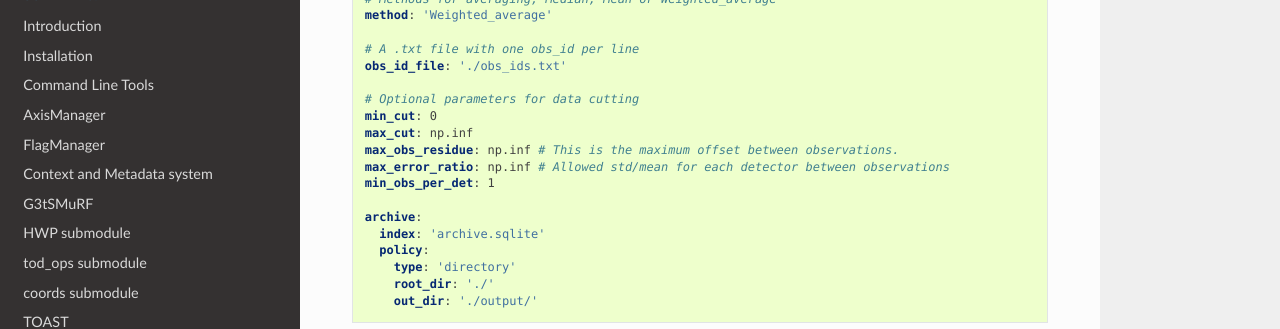
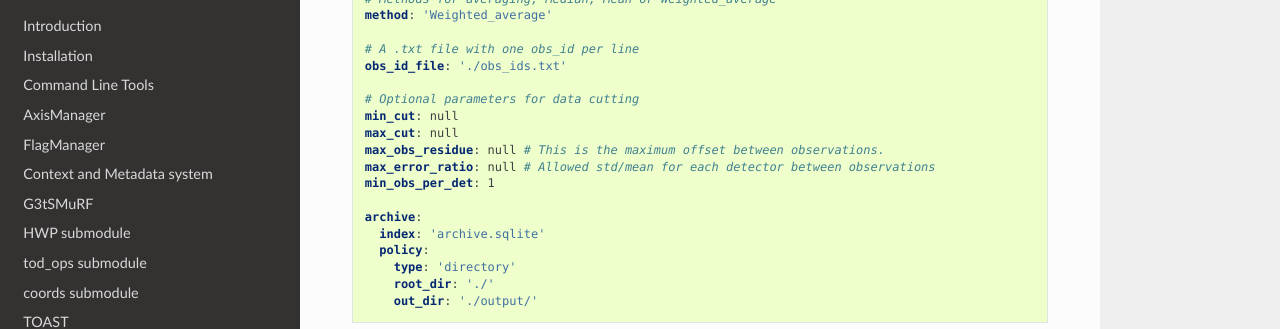
Before and after one commit to simonsobs/sotodlib, a Sphinx documentation site: the page built from docs/site_pipeline.rst, in a window 1280 px wide and 900 px high, scrolled down 3972 px. Shown: the part 151-480 px from the top of the window. Built offline with Sphinx 7.4.7 and the Read the Docs theme 2.0.0, drawn with Linux system fonts in a browser that asks for light colours.

Commit message:
Update site_pipeline.rst

```diff
--- a/docs/site_pipeline.rst
+++ b/docs/site_pipeline.rst
@@ -214,10 +214,10 @@ Here's an annotated example:
   obs_id_file: './obs_ids.txt'
 
   # Optional parameters for data cutting
-  min_cut: 0
-  max_cut: np.inf
-  max_obs_residue: np.inf # This is the maximum offset between observations.
-  max_error_ratio: np.inf # Allowed std/mean for each detector between observations
+  min_cut: null
+  max_cut: null
+  max_obs_residue: null # This is the maximum offset between observations.
+  max_error_ratio: null # Allowed std/mean for each detector between observations
   min_obs_per_det: 1
 
   archive:
```
